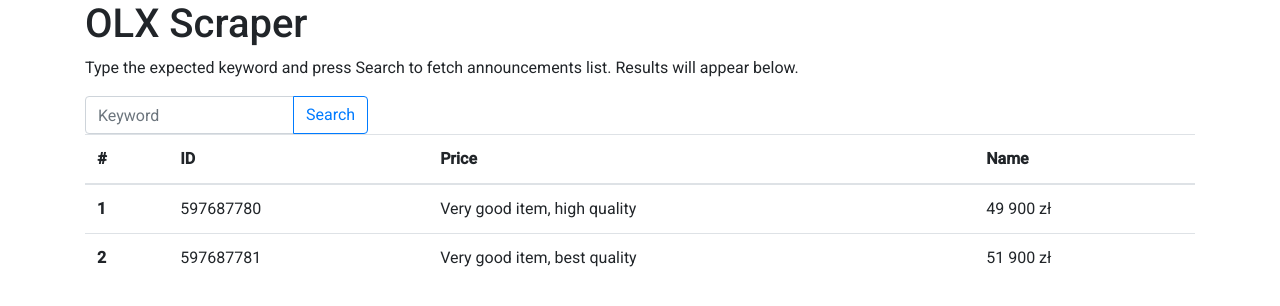
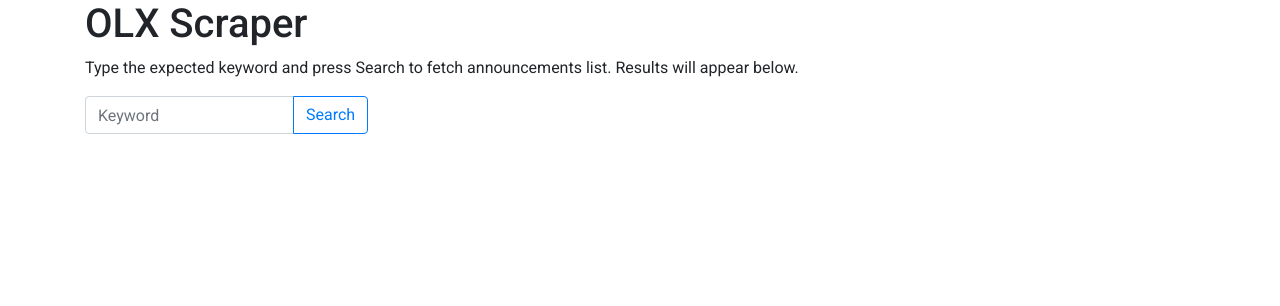
Before and after one commit to arkmic35/olx-scraper-frontend, an Angular app: page / in a window 1280 px wide. Shown: the top 306 px of the page. Built offline with nearby package versions, Linux system fonts and the light colour scheme.

Commit message:
Added offers list loading after pressing a button

```diff
--- a/src/app/app.component.html
+++ b/src/app/app.component.html
@@ -7,7 +7,7 @@
     <div class="input-group">
       <input type="text" class="form-control" id="keyword" placeholder="Keyword">
       <div class="input-group-append">
-        <button type="button" class="btn btn-outline-primary">Search</button>
+        <button type="button" class="btn btn-outline-primary" (click) = "onClickSearch()">Search</button>
       </div>
     </div>
   </form>
--- a/src/app/app.component.ts
+++ b/src/app/app.component.ts
@@ -1,4 +1,5 @@
-import {Component} from '@angular/core';
+import {Component, ViewChild} from '@angular/core';
+import {OffersComponent} from "./offers/offers.component";
 
 @Component({
   selector: 'app-root',
@@ -7,4 +8,9 @@
 })
 export class AppComponent {
   title = 'OlxScraperFrontend';
+  @ViewChild(OffersComponent, {static: false}) offers;
+
+  onClickSearch() {
+    this.offers.loadOffers();
+  }
 }
--- a/src/app/offers/offers.component.html
+++ b/src/app/offers/offers.component.html
@@ -1,4 +1,4 @@
-<table class="table">
+<table class="table" *ngIf="offers.length > 0">
   <thead>
   <tr>
     <th scope="col">#</th>
--- a/src/app/offers/offers.component.ts
+++ b/src/app/offers/offers.component.ts
@@ -7,22 +7,24 @@
 })
 export class OffersComponent implements OnInit {
 
-  offers = [
-    {
+  offers = [];
+
+  constructor() {
+  }
+
+  ngOnInit(): void {
+  }
+
+  loadOffers(): void {
+    this.offers = [{
       "id": "597687780",
       "name": "Very good item, high quality",
       "price": "49 900 zł"
     },
-    {
-      "id": "597687781",
-      "name": "Very good item, best quality",
-      "price": "51 900 zł"
-    }
-  ];
-
-  constructor() { }
-
-  ngOnInit(): void {
+      {
+        "id": "597687781",
+        "name": "Very good item, best quality",
+        "price": "51 900 zł"
+      }];
   }
-
 }
```
